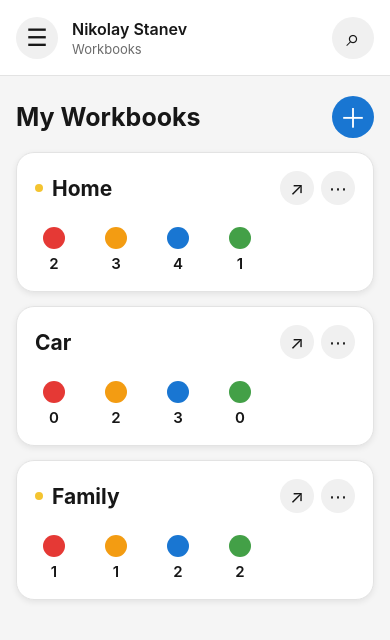
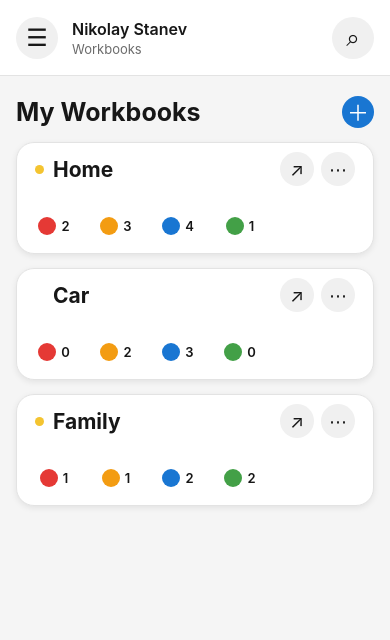
Before and after one commit to nikkostanev-max/FamPlan, a React Native app in the folder famplan-app/: screen / in a window 390 px wide. Shown: the top 640 px of the page. Built offline with nearby package versions, Linux system fonts and the light colour scheme.

Commit message:
Build 1A - Home screen and workbook creation

```diff
--- a/famplan-app/App.tsx
+++ b/famplan-app/App.tsx
@@ -7,6 +7,7 @@ import {
   StatusBar,
   StyleSheet,
   Text,
+  TextInput,
   View,
   useColorScheme,
 } from "react-native";
@@ -56,7 +57,9 @@ const initialWorkbooks: Workbook[] = [
 export default function App() {
   const systemScheme = useColorScheme();
   const [theme, setTheme] = useState<"system" | "light" | "dark">("system");
-  const [workbooks] = useState(initialWorkbooks);
+  const [workbooks, setWorkbooks] = useState(initialWorkbooks);
+  const [showCreateWorkbook, setShowCreateWorkbook] = useState(false);
+  const [newWorkbookName, setNewWorkbookName] = useState("");
 
   const isDark =
     theme === "dark" ||
@@ -93,6 +96,28 @@ export default function App() {
     );
   };
 
+  const createWorkbook = () => {
+  const name = newWorkbookName.trim();
+
+  if (!name) {
+    Alert.alert("Workbook name required", "Please enter a workbook name.");
+    return;
+  }
+
+  const newWorkbook: Workbook = {
+    id: Date.now().toString(),
+    name,
+    red: 0,
+    orange: 0,
+    blue: 0,
+    green: 0,
+    hasUpdate: false,
+  };
+
+  setWorkbooks((current) => [...current, newWorkbook]);
+  setNewWorkbookName("");
+  setShowCreateWorkbook(false);
+};
   return (
     <SafeAreaView
       style={[styles.safeArea, { backgroundColor: colors.background }]}
@@ -145,12 +170,7 @@ export default function App() {
 
           <Pressable
             style={styles.addButton}
-            onPress={() =>
-              Alert.alert(
-                "New Workbook",
-                "Workbook creation will be connected to Supabase later."
-              )
-            }
+            onPress={() => setShowCreateWorkbook(true)}
           >
             <Text style={styles.addButtonText}>＋</Text>
           </Pressable>
@@ -172,9 +192,12 @@ export default function App() {
             {/* Card header */}
             <View style={styles.cardHeader}>
               <View style={styles.titleArea}>
-                {workbook.hasUpdate && (
-                  <View style={styles.updateCircle} />
-                )}
+                <View
+                  style={[
+                    styles.updateCircle,
+                    !workbook.hasUpdate && styles.updateCircleHidden,
+                  ]}
+                />
 
                 <Text
                   style={[styles.workbookName, { color: colors.text }]}
@@ -258,6 +281,59 @@ export default function App() {
 
         <View style={styles.footerSpace} />
       </ScrollView>
+      {showCreateWorkbook && (
+        <View style={styles.modalOverlay}>
+          <View
+            style={[
+              styles.createWorkbookBox,
+              { backgroundColor: colors.card },
+            ]}
+          >
+            <Text style={[styles.createWorkbookTitle, { color: colors.text }]}>
+              New Workbook
+            </Text>
+
+            <TextInput
+              style={[
+                styles.workbookInput,
+                {
+                  color: colors.text,
+                  borderColor: colors.border,
+                },
+              ]}
+              placeholder="Workbook name"
+              placeholderTextColor={colors.secondaryText}
+              value={newWorkbookName}
+              onChangeText={setNewWorkbookName}
+              autoFocus
+            />
+
+            <View style={styles.modalButtons}>
+              <Pressable
+                style={[
+                  styles.modalButton,
+                  { backgroundColor: colors.iconBackground },
+                ]}
+                onPress={() => {
+                  setNewWorkbookName("");
+                  setShowCreateWorkbook(false);
+                }}
+              >
+                <Text style={[styles.modalButtonText, { color: colors.text }]}>
+                  Cancel
+                </Text>
+              </Pressable>
+
+              <Pressable
+                style={[styles.modalButton, styles.createButton]}
+                onPress={createWorkbook}
+              >
+                <Text style={styles.createButtonText}>Create</Text>
+              </Pressable>
+            </View>
+          </View>
+        </View>
+      )}
     </SafeAreaView>
   );
 }
@@ -346,9 +422,9 @@ const styles = StyleSheet.create({
   },
 
   addButton: {
-    width: 42,
-    height: 42,
-    borderRadius: 21,
+    width: 32,
+    height: 32,
+    borderRadius: 16,
     backgroundColor: "#1976D2",
     alignItems: "center",
     justifyContent: "center",
@@ -356,7 +432,7 @@ const styles = StyleSheet.create({
 
   addButtonText: {
     color: "#FFFFFF",
-    fontSize: 27,
+    fontSize: 22,
     fontWeight: "300",
     marginTop: -2,
   },
@@ -389,14 +465,19 @@ const styles = StyleSheet.create({
     flexDirection: "row",
     alignItems: "center",
     marginRight: 10,
+    transform: [{ translateY: -9 }],
   },
 
   updateCircle: {
-    width: 8,
-    height: 8,
-    borderRadius: 4,
+    width: 9,
+    height: 9,
+    borderRadius: 4.5,
     backgroundColor: "#F4C430",
     marginRight: 9,
+  },
+
+  updateCircleHidden: {
+    backgroundColor: "transparent",
   },
 
   workbookName: {
@@ -408,6 +489,7 @@ const styles = StyleSheet.create({
   cardActions: {
     flexDirection: "row",
     gap: 7,
+    transform: [{ translateY: -9 }],
   },
 
   smallAction: {
@@ -429,20 +511,21 @@ const styles = StyleSheet.create({
   },
 
 statusItem: {
+  flexDirection: "row",
   alignItems: "center",
   justifyContent: "center",
     minWidth: 38,
 },
 
 statusCircle: {
-    width: 22,
-    height: 22,
-    borderRadius: 11,
-    marginBottom: 5,
+  width: 18,
+  height: 18,
+  borderRadius: 9,
+  marginRight: 5,
 },
 
 statusNumber: {
-    fontSize: 15,
+  fontSize: 13,
   fontWeight: "600",
 },
 
@@ -456,4 +539,67 @@ const styles = StyleSheet.create({
   footerSpace: {
     height: 40,
   },
+  modalOverlay: {
+    position: "absolute",
+    top: 0,
+    left: 0,
+    right: 0,
+    bottom: 0,
+    backgroundColor: "rgba(0, 0, 0, 0.35)",
+    alignItems: "center",
+    justifyContent: "center",
+    padding: 20,
+  },
+
+  createWorkbookBox: {
+    width: "100%",
+    maxWidth: 420,
+    borderRadius: 18,
+    padding: 22,
+  },
+
+  createWorkbookTitle: {
+    fontSize: 22,
+    fontWeight: "700",
+    marginBottom: 18,
+  },
+
+  workbookInput: {
+    height: 48,
+    borderWidth: 1,
+    borderRadius: 10,
+    paddingHorizontal: 14,
+    fontSize: 16,
+  },
+
+  modalButtons: {
+    flexDirection: "row",
+    justifyContent: "flex-end",
+    gap: 10,
+    marginTop: 18,
+  },
+
+  modalButton: {
+    minWidth: 90,
+    height: 42,
+    borderRadius: 21,
+    alignItems: "center",
+    justifyContent: "center",
+    paddingHorizontal: 16,
+  },
+
+  modalButtonText: {
+    fontSize: 15,
+    fontWeight: "600",
+  },
+
+  createButton: {
+    backgroundColor: "#1976D2",
+  },
+
+  createButtonText: {
+    color: "#FFFFFF",
+    fontSize: 15,
+    fontWeight: "600",
+  },
 });
--- a/famplan-app/app.json
+++ b/famplan-app/app.json
@@ -7,7 +7,11 @@
     "icon": "./assets/icon.png",
     "userInterfaceStyle": "light",
     "ios": {
-      "supportsTablet": true
+      "supportsTablet": true,
+      "bundleIdentifier": "com.nikko.stanev.famplanapp",
+      "infoPlist": {
+        "ITSAppUsesNonExemptEncryption": false
+      }
     },
     "android": {
       "adaptiveIcon": {
@@ -20,6 +24,14 @@
     },
     "web": {
       "favicon": "./assets/favicon.png"
+    },
+    "plugins": [
+      "expo-status-bar"
+    ],
+    "extra": {
+      "eas": {
+        "projectId": "cd42c7a7-4d5d-47c3-875c-7adb05c51368"
+      }
     }
   }
 }
```
Also changed, not shown: famplan-app/eas.json (added, +21 -0 lines), famplan-app/package.json (+5 -2 lines), 1 other file (tests, documents, lock files or other folders). Lines whose indentation alone changed are shown as unchanged.
